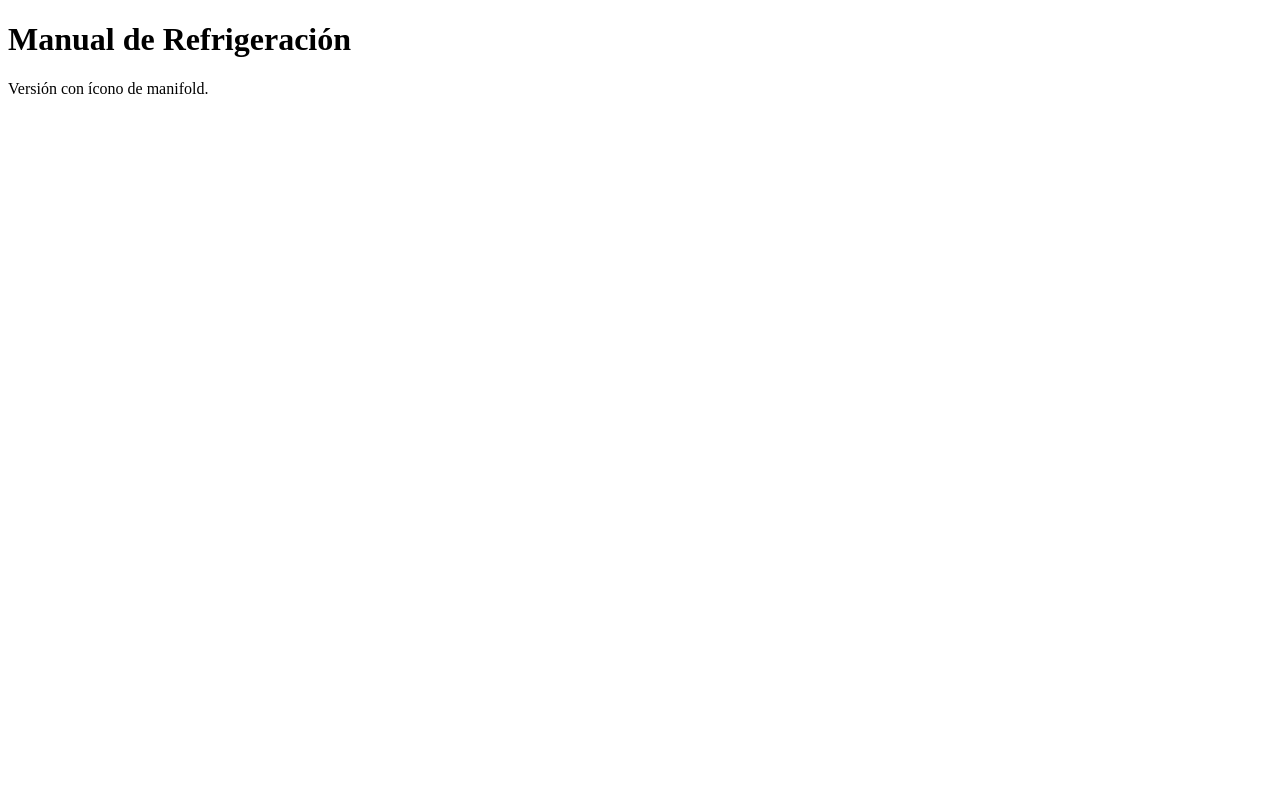
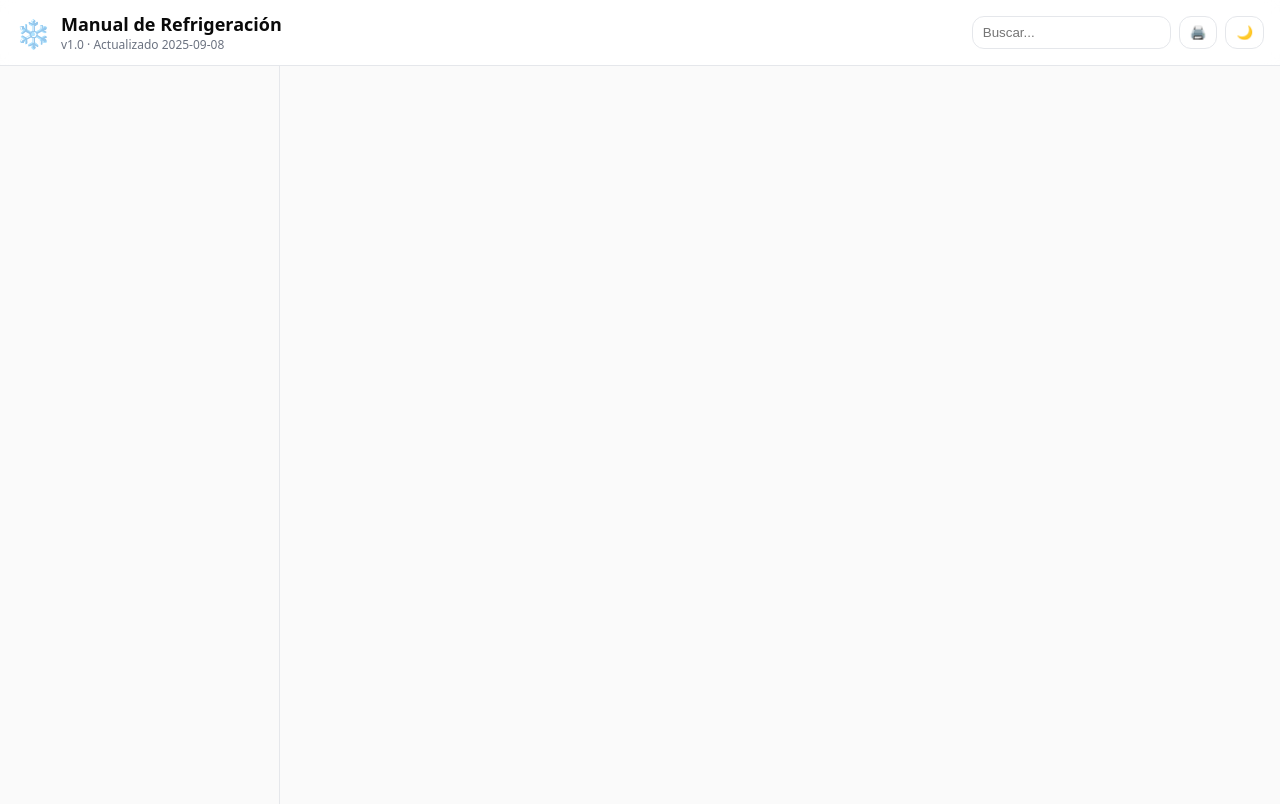
Before and after one commit to aaronosterrielt48-sys/Manual-de-refrigeraci-n-, a plain HTML site: page index.html in a window 1280 px wide. Drawn offline with Linux system fonts and the light colour scheme.

```diff
--- a/index.html
+++ b/index.html
@@ -1,13 +1,38 @@
-<!DOCTYPE html>
-<html lang="es">
+<!doctype html>
+<html lang="es" data-theme="light">
 <head>
-  <meta charset="UTF-8" />
-  <meta name="viewport" content="width=device-width, initial-scale=1.0" />
+  <meta charset="utf-8" />
+  <meta name="viewport" content="width=device-width, initial-scale=1, viewport-fit=cover" />
+  <meta name="theme-color" content="#1479ff" />
   <title>Manual de Refrigeración</title>
-  <link rel="manifest" href="manifest.json" />
+  <link rel="manifest" href="./manifest.webmanifest">
+  <link rel="icon" href="./icon-192.png">
+  <link rel="apple-touch-icon" href="./icon-192.png">
+  <meta name="apple-mobile-web-app-capable" content="yes">
+  <meta name="apple-mobile-web-app-status-bar-style" content="default">
+  <link rel="stylesheet" href="./styles.css">
 </head>
 <body>
-  <h1>Manual de Refrigeración</h1>
-  <p>Versión con ícono de manifold.</p>
+  <header class="topbar">
+    <div class="brand">
+      <span class="logo">❄️</span>
+      <div>
+        <h1>Manual de Refrigeración</h1>
+        <p class="muted">v1.0 · Actualizado 2025-09-08</p>
+      </div>
+    </div>
+    <div class="tools">
+      <input id="search" type="search" placeholder="Buscar..." />
+      <button id="printBtn" title="Imprimir / Guardar PDF">🖨️</button>
+      <button id="themeBtn" title="Tema">🌙</button>
+    </div>
+  </header>
+
+  <div class="layout">
+    <aside class="sidebar" id="sidebar"></aside>
+    <main class="content" id="content"></main>
+  </div>
+
+  <script src="./app.js"></script>
 </body>
 </html>
```
